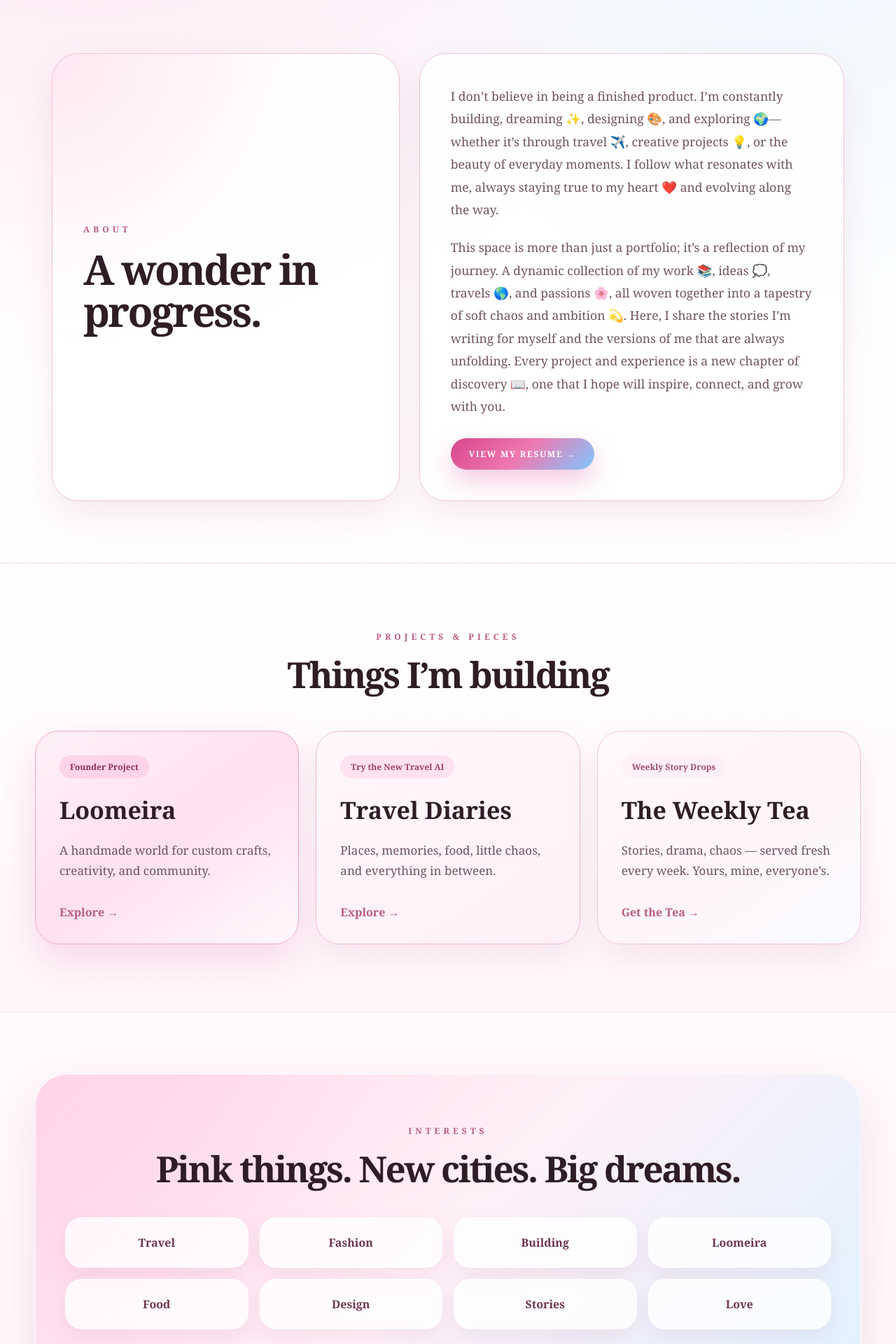
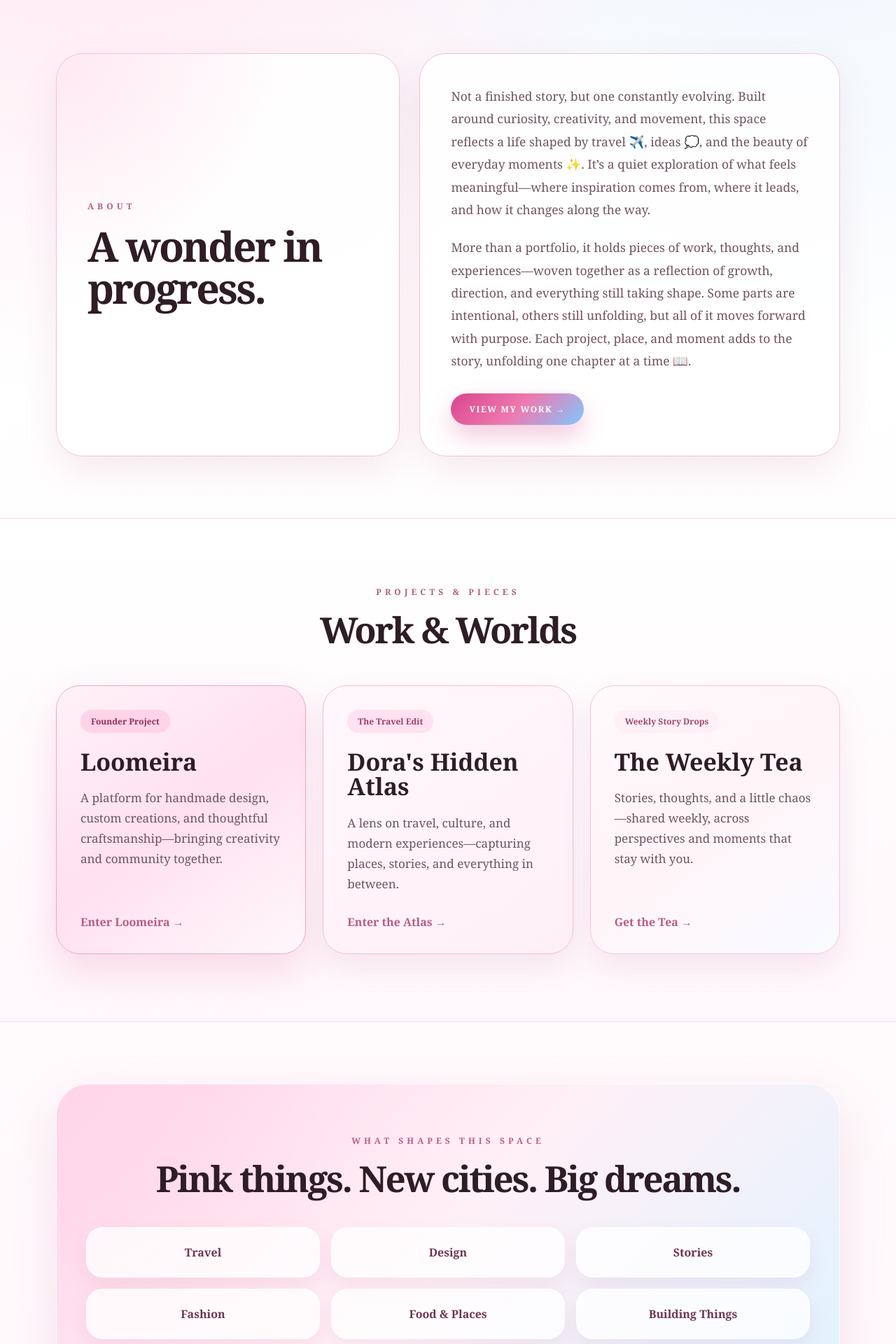
Before and after one commit to RadhiAR/the-unfinished-self, a Next.js app: page / in a window 1280 px wide. Shown: the part 820-2740 px from the top of the page at 70% size. Built offline with nearby package versions, Linux system fonts and the light colour scheme.

Commit message:
landing page styling

```diff
--- a/app/page.tsx
+++ b/app/page.tsx
@@ -2,30 +2,28 @@
   const projects = [
     {
       title: "Loomeira",
-      desc: "A handmade world for custom crafts, creativity, and community.",
+      desc: "A platform for handmade design, custom creations, and thoughtful craftsmanship—bringing creativity and community together.",
       tag: "Founder Project",
     },
     {
-      title: "Travel Diaries",
-      desc: "Places, memories, food, little chaos, and everything in between.",
-      tag: "Try the New Travel AI",
+      title: "Dora's Hidden Atlas",
+      desc: "A lens on travel, culture, and modern experiences—capturing places, stories, and everything in between.",
+      tag: "The Travel Edit",
     },
     {
       title: "The Weekly Tea",
-      desc: "Stories, drama, chaos — served fresh every week. Yours, mine, everyone’s.",
+      desc: "Stories, thoughts, and a little chaos—shared weekly, across perspectives and moments that stay with you.",
       tag: "Weekly Story Drops",
     },
   ];
 
   const interests = [
     "Travel",
-    "Fashion",
-    "Building",
-    "Loomeira",
-    "Food",
     "Design",
     "Stories",
-    "Love",
+    "Fashion",
+    "Food & Places",
+    "Building Things",
   ];
 
   return (
@@ -35,17 +33,17 @@
           <div className="heroBg" />
           <div className="heroOverlay" />
 
-          <div className="heroContent">
+          <div className="heroContent pageBlock">
             <p className="eyebrow">Personal Universe of</p>
 
             <h2>THE UNFINISHED S(H)ELF</h2>
 
             <p className="tagline">
-              She loves to travel, lives in pink, follows her heart… 😉 and fully believes she’s a Disney princess 👸✨
+              A life in motion — shaped by travel ✈️, stories 📖, and everything in between ✨
             </p>
 
             <p className="intro">
-              A serene corner of the internet 🌙✨ where my stories 📖, travels ✈️, dreams 🌟, and ideas 💭 flow together. Somewhere between quiet thoughts and lines of code 💻, I try to make sense of things—building, exploring, and growing in my own way. Here, I capture little moments, small discoveries 🦋, and every version of myself still unfolding, one day at a time 💫.
+              A space where travel ✈️, stories 📖, and ideas 💭 come together. Built around curiosity 🌍, movement, and growth, it captures moments, places, and perspectives as they unfold—quietly evolving, one chapter at a time ✨
             </p>
 
             <div className="buttonRow">
@@ -68,19 +66,11 @@
 
           <div className="aboutRight">
             <p>
-              I don’t believe in being a finished product. I’m constantly building, dreaming ✨,
-              designing 🎨, and exploring 🌍—whether it’s through travel ✈️, creative projects 💡,
-              or the beauty of everyday moments. I follow what resonates with me, always staying
-              true to my heart ❤️ and evolving along the way.
+              Not a finished story, but one constantly evolving. Built around curiosity, creativity, and movement, this space reflects a life shaped by travel ✈️, ideas 💭, and the beauty of everyday moments ✨. It’s a quiet exploration of what feels meaningful—where inspiration comes from, where it leads, and how it changes along the way.
             </p>
 
             <p>
-              This space is more than just a portfolio; it’s a reflection of my journey.
-              A dynamic collection of my work 📚, ideas 💭, travels 🌎, and passions 🌸, all woven together
-              into a tapestry of soft chaos and ambition 💫. Here, I share the stories I’m writing
-              for myself and the versions of me that are always unfolding. Every project and
-              experience is a new chapter of discovery 📖, one that I hope will inspire, connect,
-              and grow with you.
+              More than a portfolio, it holds pieces of work, thoughts, and experiences—woven together as a reflection of growth, direction, and everything still taking shape. Some parts are intentional, others still unfolding, but all of it moves forward with purpose. Each project, place, and moment adds to the story, unfolding one chapter at a time 📖.
             </p>
 
             <a
@@ -89,7 +79,7 @@
               rel="noopener noreferrer"
               className="resumeBtn"
             >
-              View My Resume →
+              View My Work →
             </a>
           </div>
         </section>
@@ -97,17 +87,17 @@
         <section id="projects" className="projectsSection">
           <div className="sectionTitle pageBlock">
             <p className="eyebrow">Projects & Pieces</p>
-            <h2>Things I’m building</h2>
+            <h2>Work & Worlds</h2>
           </div>
 
           <div className="projectGrid pageBlock">
             {projects.map((project) => (
               <article
                 className={`projectCard ${project.title === "Loomeira"
-                    ? "featuredCard"
-                    : project.title === "The Weekly Tea"
-                      ? "writingCard"
-                      : ""
+                  ? "featuredCard"
+                  : project.title === "The Weekly Tea"
+                    ? "writingCard"
+                    : ""
                   }`}
                 key={project.title}
               >
@@ -119,22 +109,32 @@
                   href={
                     project.title === "Loomeira"
                       ? "/loomeira"
-                      : project.title === "Travel Diaries"
+                      : project.title === "Dora's Hidden Atlas"
                         ? "/travel-diaries"
-                        : "/life-lens"
+                        : project.title === "The Weekly Tea"
+                          ? "/life-lens"
+                          : "/"
                   }
                   target={
-                    project.title === "Travel Diaries" || project.title === "The Weekly Tea"
+                    project.title === "Dora's Hidden Atlas" ||
+                      project.title === "The Weekly Tea"
                       ? "_blank"
                       : "_self"
                   }
                   rel={
-                    project.title === "Travel Diaries" || project.title === "The Weekly Tea"
+                    project.title === "Dora's Hidden Atlas" ||
+                      project.title === "The Weekly Tea"
                       ? "noopener noreferrer"
                       : undefined
                   }
                 >
-                  {project.title === "The Weekly Tea" ? "Get the Tea →" : "Explore →"}
+                  {project.title === "The Weekly Tea"
+                    ? "Get the Tea →"
+                    : project.title === "Dora's Hidden Atlas"
+                      ? "Enter the Atlas →"
+                      : project.title === "Loomeira"
+                        ? "Enter Loomeira →"
+                        : "Explore →"}
                 </a>
               </article>
             ))}
@@ -142,7 +142,7 @@
         </section>
 
         <section className="interestsSection pageBlock">
-          <p className="eyebrow">Interests</p>
+          <p className="eyebrow">What Shapes This Space</p>
           <h2>Pink things. New cities. Big dreams.</h2>
 
           <div className="interestGrid">
@@ -182,6 +182,8 @@
             }
 
             .page {
+              --content-width: 1180px;
+              --page-padding: 24px;
               min-height: 100vh;
               overflow-x: hidden;
               color: #35212b;
@@ -193,8 +195,7 @@
             }
 
             .pageBlock {
-              width: 100%;
-              max-width: 1180px;
+              width: min(calc(100% - 48px), var(--content-width));
               margin-left: auto;
               margin-right: auto;
             }
@@ -206,7 +207,7 @@
               align-items: center;
               justify-content: center;
               text-align: center;
-              padding: 100px 24px;
+              padding: 100px 0;
               overflow: hidden;
             }
 
@@ -232,7 +233,8 @@
             .heroContent {
               position: relative;
               z-index: 2;
-              max-width: 1040px;
+              width: min(calc(81% - 48px), var(--content-width));
+              max-width: var(--content-width);
               padding: 64px 52px;
               border-radius: 46px;
               background: rgba(255, 255, 255, 0.68);
@@ -310,7 +312,7 @@
             }
 
             .aboutSection {
-              padding: 96px 24px 88px;
+              padding: 96px 0 88px;
               display: grid;
               grid-template-columns: 0.9fr 1.1fr;
               gap: 28px;
@@ -378,7 +380,7 @@
             }
 
             .projectsSection {
-              padding: 96px 24px;
+              padding: 96px 0;
               background: linear-gradient(180deg, #ffffff, #fff7fb);
               border-top: 1px solid rgba(241, 196, 214, 0.55);
               border-bottom: 1px solid rgba(241, 196, 214, 0.55);
@@ -391,8 +393,9 @@
 
             .projectGrid {
               display: grid;
-              grid-template-columns: repeat(3, 1fr);
+              grid-template-columns: repeat(3, minmax(0, 1fr));
               gap: 24px;
+              align-items: stretch;
             }
 
             .projectCard {
@@ -499,6 +502,7 @@
               display: inline-flex;
               align-items: center;
               transition: all 0.25s ease;
+              margin-top: auto;
             }
 
             .projectCard a:hover {
@@ -522,7 +526,7 @@
             .interestGrid {
               margin-top: 42px;
               display: grid;
-              grid-template-columns: repeat(4, 1fr);
+              grid-template-columns: repeat(3, minmax(0, 1fr));
               gap: 16px;
             }
 
@@ -563,6 +567,10 @@
             }
 
             @media (max-width: 900px) {
+              .pageBlock {
+                width: min(calc(100% - 36px), var(--content-width));
+              }
+
               .aboutSection,
               .projectGrid,
               .interestGrid {
@@ -570,7 +578,7 @@
               }
 
               .hero {
-                padding: 72px 18px;
+                padding: 72px 0;
               }
 
               .heroContent {
@@ -579,11 +587,13 @@
 
               .aboutSection,
               .projectsSection {
-                padding: 78px 18px;
+                padding-top: 78px;
+                padding-bottom: 78px;
               }
 
               .interestsSection {
-                margin: 70px 18px;
+                margin-top: 70px;
+                margin-bottom: 70px;
                 padding: 48px 24px;
               }
 
```
